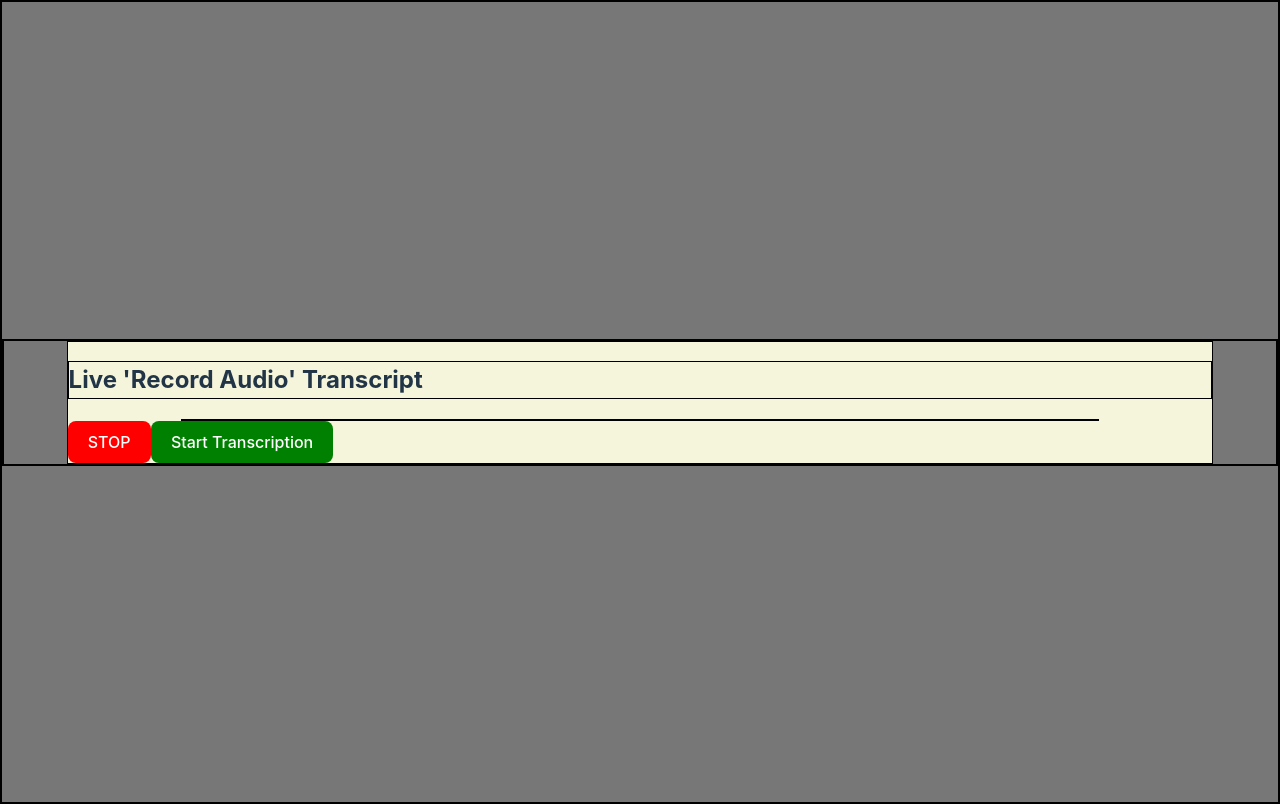
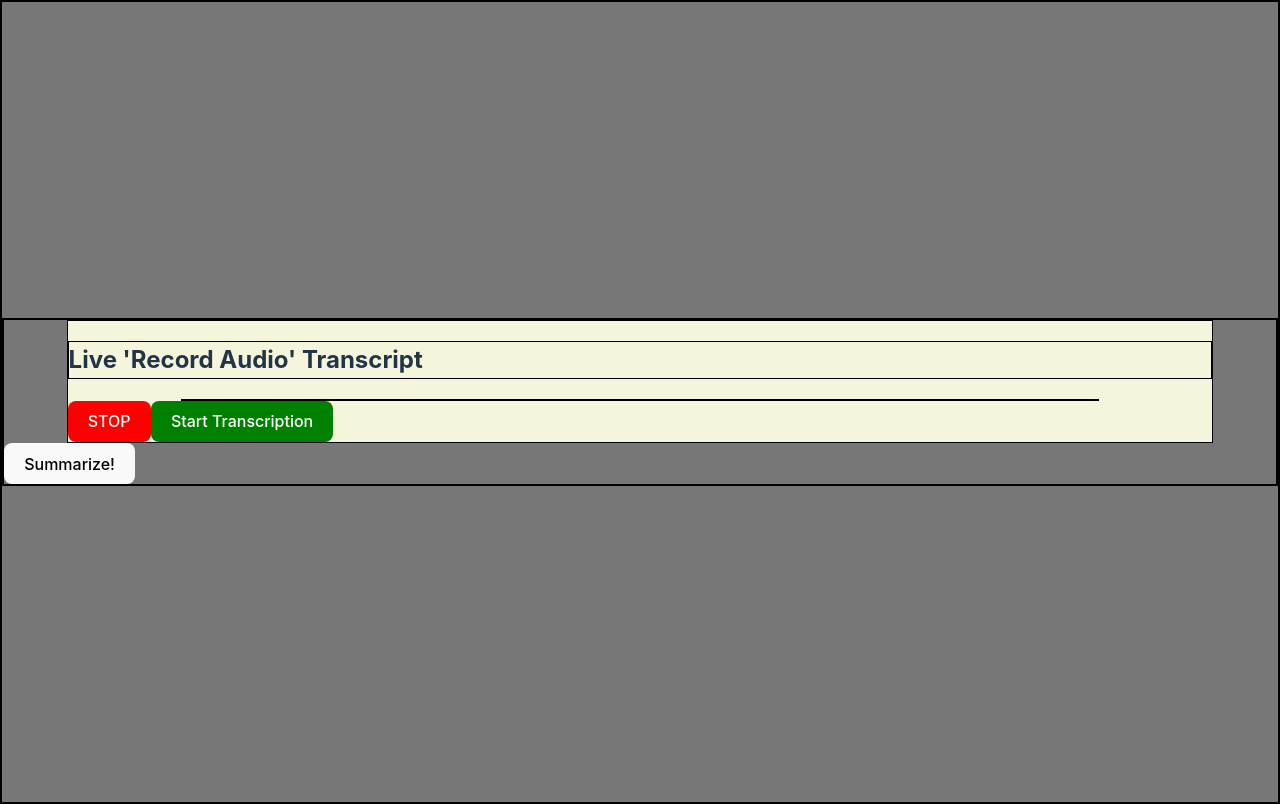
Before and after one commit to shandakei/Electron-Transcription, a React (Vite) app: page / in a window 1280 px wide. Built offline with nearby package versions, Linux system fonts and the light colour scheme.

Commit message:
connecting summary btn wires

```diff
--- a/src/App.tsx
+++ b/src/App.tsx
@@ -1,5 +1,6 @@
 import './App.css'
 import RecAudio from './components/RecordAudio/recordAudio';
+import SummarizeBtn from './components/summarizeBtn/summarizeBtn';
 // import RemoteAudio from './utils/RemoteAudio/remoteAudio';
 
 function App() {
@@ -10,6 +11,7 @@ function App() {
 
     <div className="container">
       <RecAudio />
+      <SummarizeBtn />
     </div>
 
     </>
--- /dev/null
+++ b/src/components/summarizeBtn/summarizeBtn.tsx
@@ -0,0 +1,9 @@
+
+export default function SummarizeBtn() {
+    function handleSummarize() {
+        console.log('summarizeBtn')
+    }
+    return (
+        <button onClick={handleSummarize}>Summarize!</button>
+    )
+}
```
Also changed, not shown: src/components/summerizer/summerizer.tsx (added, +8 -0 lines).
